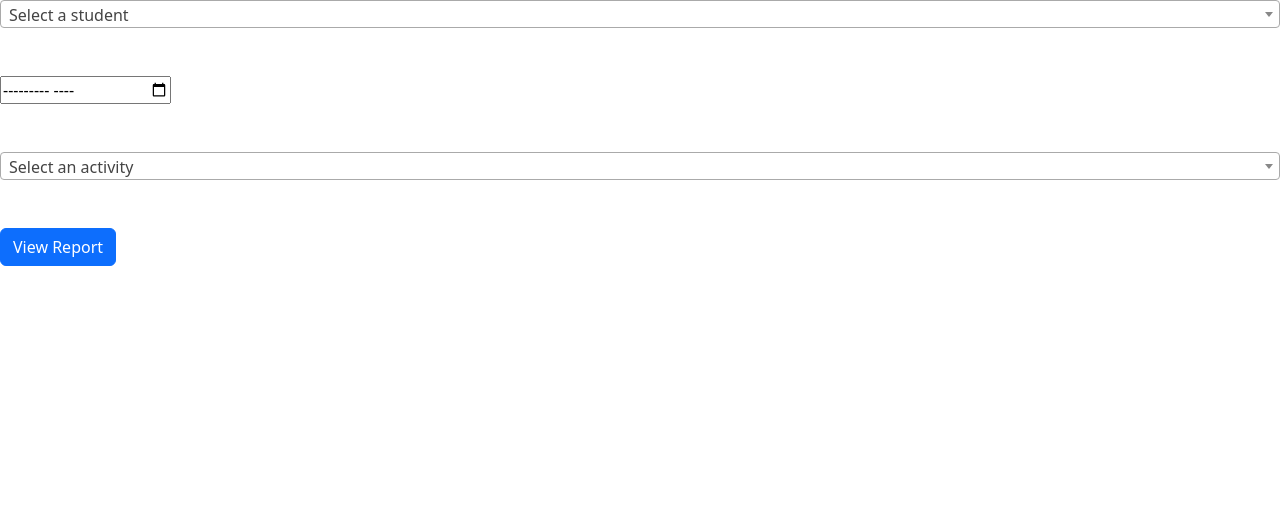
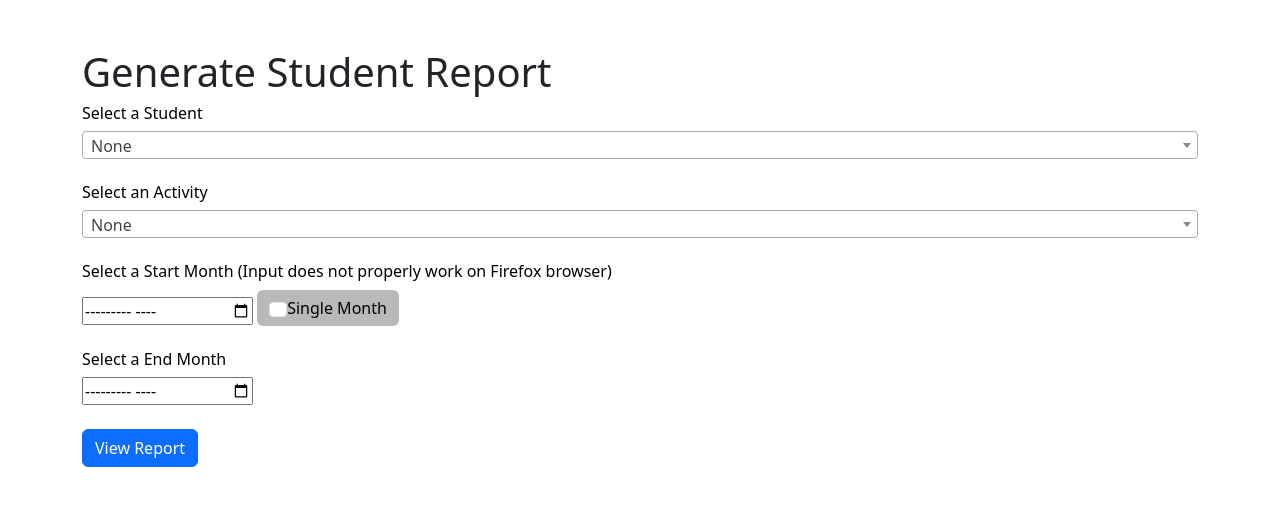
Before and after one commit to lekha-sandhu/renert-afterschool-public, a Flask app: page /pick_report in a window 1280 px wide. Shown: the part 80-586 px from the top of the page. Run offline with Flask 3, Linux system fonts and the light colour scheme; data that the repository does not hold is empty; parts of the project's set-up code (start-up, migrations or seed data) failed here and were passed over; some libraries are stand-ins or nearby versions.

Commit message:
Added teacher names and dates to the activities when selecting a report. Added another input for an optional enddate when choosing report. Combined two ugly tables into one big table with activitiy name in the report page.
Added some enrollment

```diff
--- a/templates/pick_report.html
+++ b/templates/pick_report.html
@@ -7,6 +7,27 @@
         <link href="https://cdn.jsdelivr.net/npm/select2@4.1.0-rc.0/dist/css/select2.min.css" rel="stylesheet" />
         <script src="https://cdn.jsdelivr.net/npm/select2@4.1.0-rc.0/dist/js/select2.min.js"></script>
 
+        <style>
+            h4 {
+                color: rgb(0, 0, 0);
+                font-size: 16px;
+            }
+
+            .checkbox-wrapper {
+                background-color: #b9b9b9;
+                padding: 6px 12px;
+                border-radius: 6px;
+                display: inline-flex;
+                align-items: center;
+                color: rgb(0, 0, 0)
+            }
+            .form-check-input {
+                accent-color: #0d6efd;
+                width: 18px;
+                height: 15px;
+            }
+        </style>
+
 
     </head>
 
@@ -14,35 +35,49 @@
 
 {% block content %}
 
+<body>
+    <div class="container mt-5">
+    <h1>Generate Student Report</h1>
+
     <form action = "/report" method = "POST">
 
+        <h4>Select a Student</h4>
+
         <select class="form-control js-example-basic-single" name = "student">
-        <option value="">Select a student</option>
+            <option value="">None</option>
             {% for s in student %}
                 <option value="{{s.id}}">{{s.name}}</option>
             {% endfor %}
         </select>
 
-    <br>
-    <br>
-    <br>
+        <br><br>
 
-    <input type="month", name = "date"> </input>
-
-    <br>
-    <br>
-    <br>
+        <h4>Select an Activity</h4>
 
         <select class="form-control js-example-basic-single" name = "activity">
-        <option value="">Select an activity</option>
+            <option value="">None</option>
             {% for a in activity %}
-            <option value="{{a.afterschool_class_id}}">{{a.activity}}</option>
+                <option value="{{a.afterschool_class_id}}">{{a.activity}} - {{a.instructor}} - {{a.weekdays}}</option>
             {% endfor %}
         </select>
 
-    <br>
-    <br>
-    <br>
+        <br><br>
+
+        <h4>Select a Start Month (Input does not properly work on Firefox browser) </h4>
+
+        <input type="month", name = "startdate"> </input>
+        <label class="checkbox-wrapper">
+            <input class="form-check-input" type="checkbox" name = "singledatecheck">
+            Single Month
+        </label>
+
+        <br><br>
+
+        <h4>Select a End Month</h4>
+
+        <input type="month", name = "enddate"> </input>
+
+        <br><br>
 
         <button type="submit" class="btn btn-primary">View Report</button>
 
@@ -54,4 +89,7 @@
         });
     </script>
 
+    </div>
+    </body>
+
 {% endblock %}
--- a/views/reports.py
+++ b/views/reports.py
@@ -34,7 +34,9 @@ def pick_report():
 @app.route("/report", methods = ["POST"])
 def report():
     student_id = request.form.get("student")
-    date = request.form.get("date")
+    startdate = request.form.get("startdate")
+    enddate = request.form.get("enddate")
+    singlemonthcheck = request.form.get("singledatecheck")
     activity_id = request.form.get("activity")
     student = None
     activity = None
@@ -45,19 +47,49 @@ def report():
     if activity_id == "":
         activity_id = None
 
-    if date == "":
-        date = None
+    if startdate == "":
+        startdate = None
 
-    if(date is not None):
-        date_list = date.split("-")
-        month = int(date_list[1])
-        year = int(date_list[0])
-        last_days = [31, (29 if year % 4 == 0 else 28), 31, 30, 31, 30, 31, 31, 30, 31, 30, 31]
-        day = last_days[month-1]
+    if enddate == "":
+        enddate = None
 
-        start_date = datetime(year, month, 1, 0,0,0)
+    print(f"SINGLE MONTH CHECK IS type: {type(singlemonthcheck)} and the state is = {str(singlemonthcheck)}")
 
-        end_date = datetime(year, month, day, 23,59,59)
+    if (startdate is not None):
+
+        if(singlemonthcheck == "on"):
+            date_list = startdate.split("-")
+            month = int(date_list[1])
+            year = int(date_list[0])
+            last_days = [31, (29 if year % 4 == 0 else 28), 31, 30, 31, 30, 31, 31, 30, 31, 30, 31]
+            day = last_days[month-1]
+
+            start_date = datetime(year, month, 1, 0,0,0)
+            end_date = datetime(year, month, day, 23,59,59)
+        elif (enddate is None):
+            start_date_list = startdate.split("-")
+            start_month = int(start_date_list[1])
+            start_year = int(start_date_list[0])
+
+            end_month = datetime.today().month
+            end_year = datetime.today().year
+            end_day = datetime.today().day
+
+            start_date = datetime(start_year, start_month, 1, 0,0,0)
+            end_date = datetime(end_year, end_month, end_day, 23,59,59)
+        else:
+            start_date_list = startdate.split("-")
+            start_month = int(start_date_list[1])
+            start_year = int(start_date_list[0])
+
+            end_date_list = enddate.split("-")
+            end_month = int(end_date_list[1])
+            end_year = int(end_date_list[0])
+            end_last_days = [31, (29 if end_year % 4 == 0 else 28), 31, 30, 31, 30, 31, 31, 30, 31, 30, 31]
+            end_day = end_last_days[end_month-1]
+
+            start_date = datetime(start_year, start_month, 1, 0,0,0)
+            end_date = datetime(end_year, end_month, end_day, 23,59,59)
 
     def filters():
 
@@ -70,7 +102,7 @@ def report():
             student = Student.query.filter(Student.id == student_id).all()
             student = student[0]
 
-        if date is not None:
+        if startdate is not None:
             conditions.append(AfterschoolSignin.sign_in_time >= start_date)
             conditions.append(AfterschoolSignin.sign_in_time <= end_date)
 
@@ -164,4 +196,43 @@ def report():
     else:
         time_spent = time_spent_for_all()
 
-    return render_template("report.html", student = student, date = date, activity = activity, signins = signins, class_counter = class_counter, time_spent = time_spent)
+    # First, get all class info we need for display
+    class_info = {c.afterschool_class_id: c.activity for c in AfterschoolClass.query.all()}
+
+    # Combine class_counter and time_spent into a single dict
+    combined_data = {}
+
+    # Add sign-in counts
+    for class_id, count in class_counter:
+        combined_data[class_id] = {
+            "count": count,
+            "time": 0  # default to 0 in case no time recorded
+        }
+
+    # Add time data
+    for row in time_spent:
+        if len(row) == 3:
+            _, class_id, total_time = row
+        elif len(row) == 2:
+            class_id, total_time = row
+        else:
+            continue
+
+        if class_id not in combined_data:
+            combined_data[class_id] = {"count": 0, "time": total_time}
+        else:
+            combined_data[class_id]["time"] = total_time
+
+    # Add activity names
+    for class_id in combined_data:
+        combined_data[class_id]["name"] = class_info.get(class_id, "Unknown")
+
+    return render_template(
+        "report.html",
+        student=student,
+        startdate=startdate,
+        enddate=enddate,
+        activity=activity,
+        signins=signins,
+        combined_data=combined_data
+    )
```
Also changed, not shown: templates/report.html (+24 -39 lines). Lines whose indentation alone changed are shown as unchanged.
